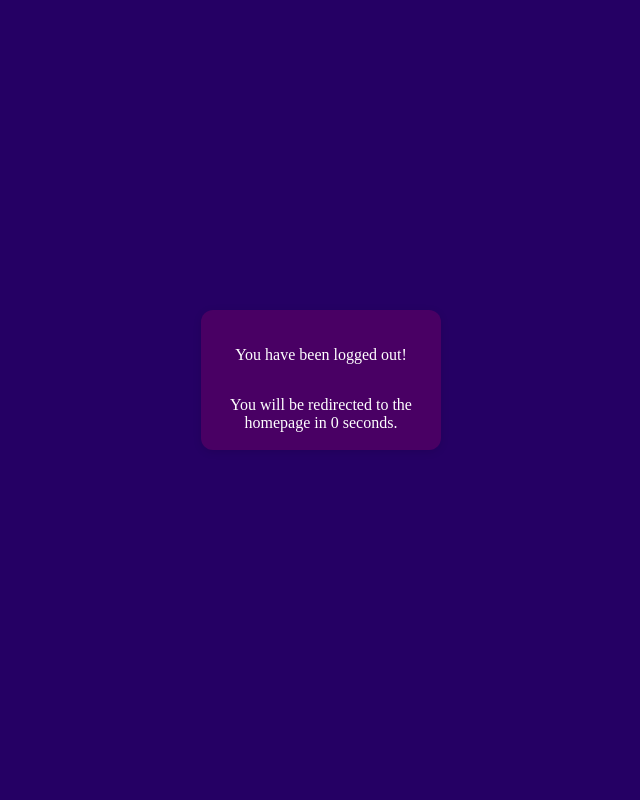
After one commit to Lixczyy/pear2pear, a Python web app: template templates/logout.html in a window 1280 px wide. The commit adds this page. Shown: the whole page, without its empty margins (319-959 px from the left). Run offline with Jinja, Linux system fonts and the light colour scheme; the template is opened without the code that fills it, so the values that code supplies are empty.

Commit message:
w commit

```diff
--- a/static/style.css
+++ b/static/style.css
@@ -5,6 +5,13 @@ main {
   align-items: center;
   min-height: 95vh;
   margin: 0;
+}
+
+.center {
+  display: flex;
+  text-align: center;
+  flex-direction: column;
+  min-height: fit-content;
 }
 
 html, body {
@@ -17,6 +24,16 @@ html, body {
 .box {
   width: 60%;
   height: 400px;
+  padding: 20px;
+  border-radius: 12px;
+  background-color: #490064;
+  box-shadow: 0 2px 8px rgba(0,0,0,0.1);
+  margin: 0 auto;
+}
+
+.logout-box {
+  width: 200px;
+  height: 100px;
   padding: 20px;
   border-radius: 12px;
   background-color: #490064;
--- a/templates/index.html
+++ b/templates/index.html
@@ -9,7 +9,7 @@
 	</head>
 	<body>
 		<header>
-			<a href="index" class="invlink"><h1>Pear2Pear</h1></a>
+			<a href="/" class="invlink"><h1>Pear2Pear</h1></a>
 			<div class="dropdown">
 				<button class="dropbtn" aria-label="Menu">
 					<svg xmlns="icons/bars-solid-full.svg" viewBox="0 0 640 640" width="24" height="24" aria-hidden="true" focusable="false">
@@ -17,8 +17,8 @@
 					</svg>
 				</button>
 				<div class="dropdown-content">
-					<a href="account">Account</a>
-					<a href="#" id="logout">Logout</a>
+					<a href="/account">Account</a>
+					<a href="/logout" >Logout</a>
 				</div>
 			</div>
 		</header>
--- /dev/null
+++ b/templates/logout.html
@@ -0,0 +1,31 @@
+<!doctype html>
+<html lang="en">
+	<head>
+		<meta charset="utf-8">
+		<meta name="viewport" content="width=device-width, initial-scale=1">
+        <meta http-equiv="refresh" content="3;url=/" />
+		<title>Pear2Pear</title>
+		<link rel="stylesheet" href="static/style.css">
+
+	</head>
+	<body>
+		<main>
+			<div class="logout-box">
+				<div class="center">
+					<p>You have been logged out!</p>
+					<p>You will be redirected to the homepage in <span id="countdown">3</span> seconds.</p>
+						<script>
+							var seconds = 3;
+							var countdown = setInterval(function() {
+								seconds--;
+								document.getElementById('countdown').textContent = seconds;
+								if (seconds <= 0) {
+								clearInterval(countdown);
+								}
+							}, 1000);
+						</script>
+				</div>
+			</div>
+		</main>
+	</body>
+</html>
```
Also changed, not shown: main.py (+12 -1 lines), templates/account.html (+15 -8 lines).
